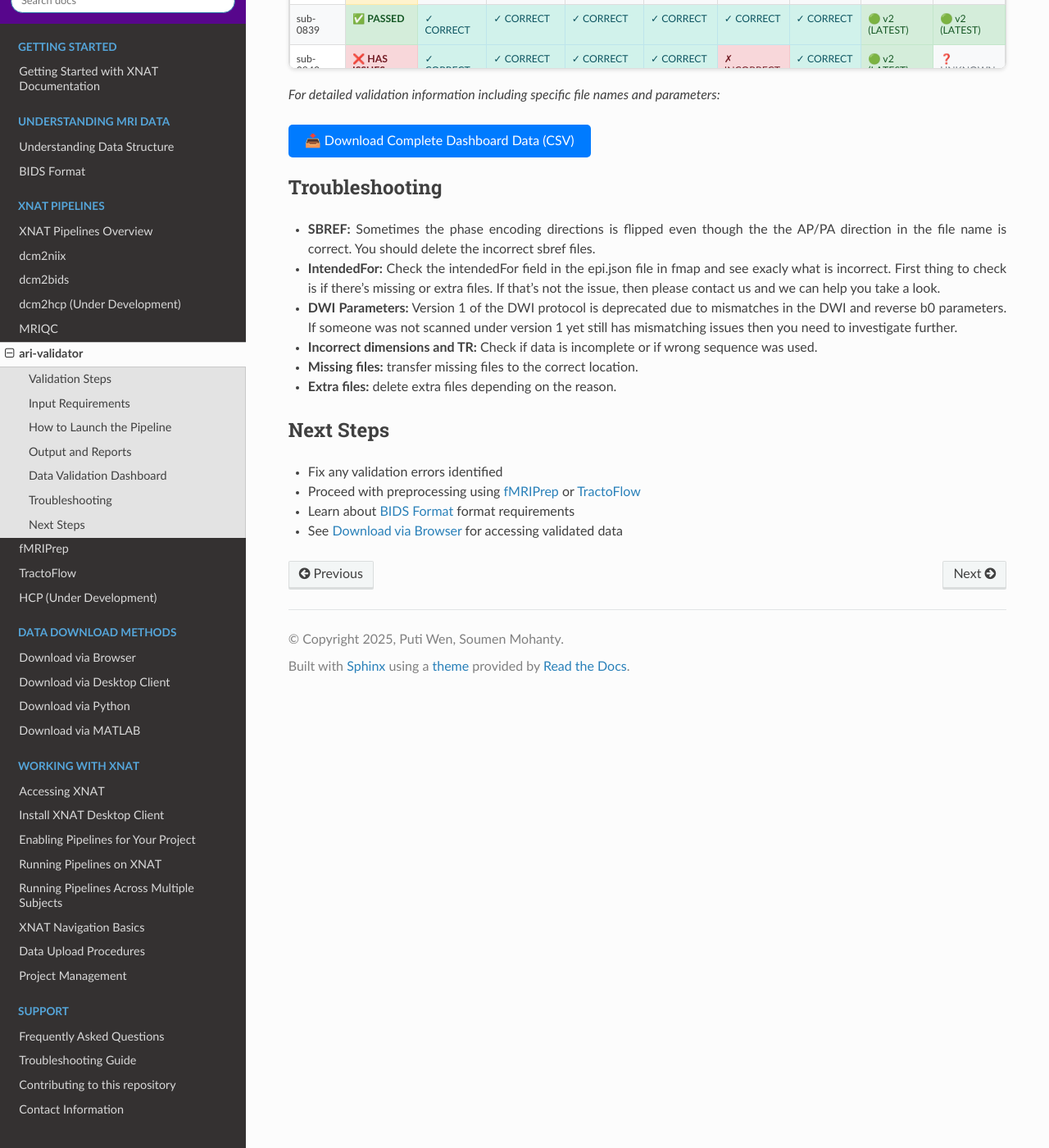
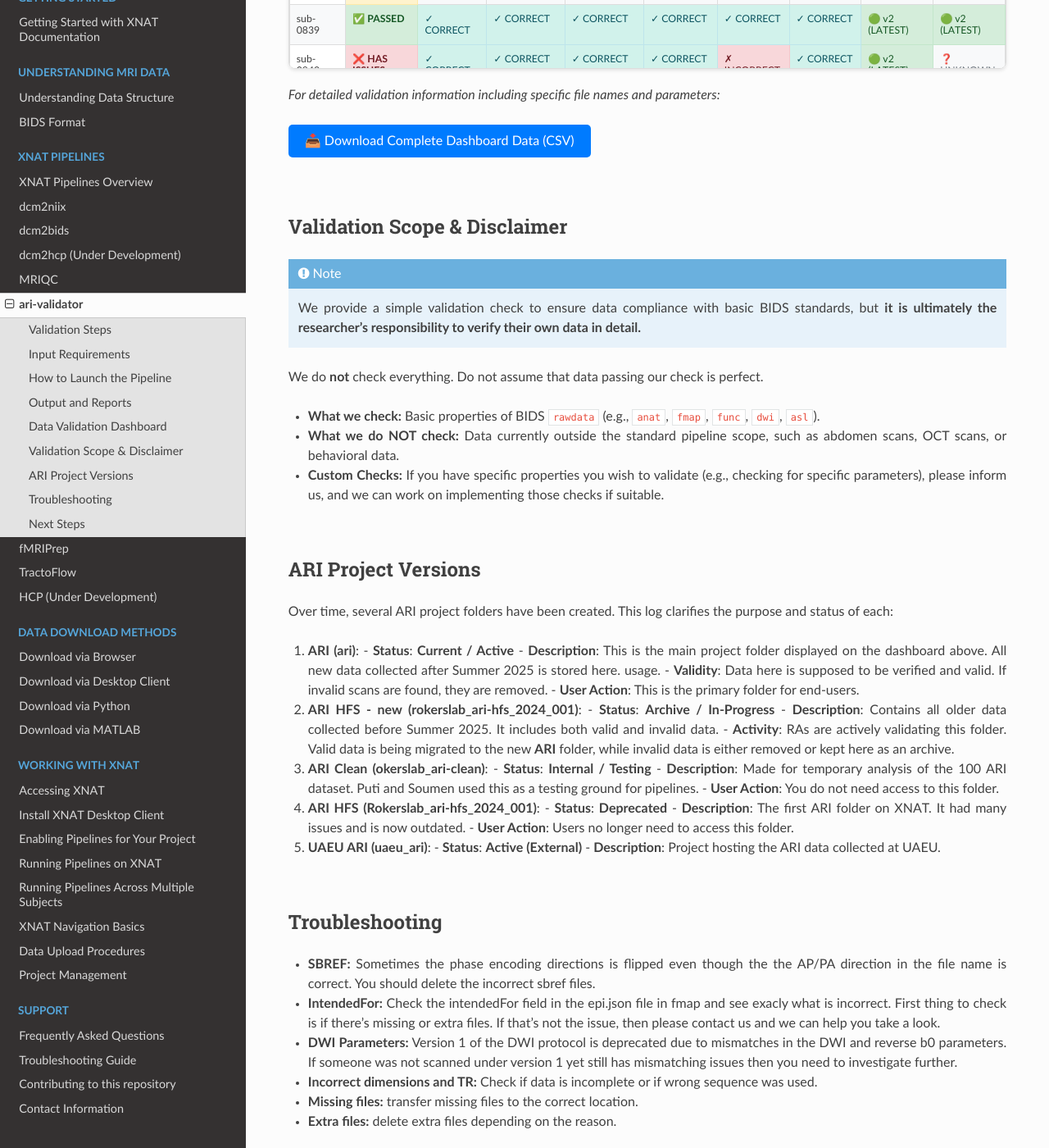
Before and after one commit to BioMedicalImaging-Core-NYUAD/xnat-docs, a Sphinx documentation site: the page built from docs/source/processing_pipelines/ari-validator.rst, in a window 1280 px wide and 1400 px high, scrolled down 1926 px. Shown: the whole window at 82% size. Built offline with Sphinx 7.4.7 and the Read the Docs theme 3.1.0, drawn with Linux system fonts in a browser that asks for light colours.

Commit message:
Update ari-validator.rst

```diff
--- a/docs/source/processing_pipelines/ari-validator.rst
+++ b/docs/source/processing_pipelines/ari-validator.rst
@@ -281,6 +281,64 @@ Data Validation Dashboard
    </div>
 
 
+
+.. raw:: html
+
+   <br>
+   <br>
+
+Validation Scope & Disclaimer
+-----------------------------
+
+.. note::
+   We provide a simple validation check to ensure data compliance with basic BIDS standards, but **it is ultimately the researcher's responsibility to verify their own data in detail.**
+
+We do **not** check everything. Do not assume that data passing our check is perfect.
+
+- **What we check:** Basic properties of BIDS ``rawdata`` (e.g., ``anat``, ``fmap``, ``func``, ``dwi``, ``asl``).
+- **What we do NOT check:** Data currently outside the standard pipeline scope, such as abdomen scans, OCT scans, or behavioral data.
+- **Custom Checks:** If you have specific properties you wish to validate (e.g., checking for specific parameters), please inform us, and we can work on implementing those checks if suitable.
+
+.. raw:: html
+
+   <br>
+   <br>
+
+ARI Project Versions
+--------------------
+
+Over time, several ARI project folders have been created. This log clarifies the purpose and status of each:
+
+1. **ARI (ari)**:
+   - **Status**: **Current / Active**
+   - **Description**: This is the main project folder displayed on the dashboard above. All new data collected after Summer 2025 is stored here. usage.
+   - **Validity**: Data here is supposed to be verified and valid. If invalid scans are found, they are removed.
+   - **User Action**: This is the primary folder for end-users.
+
+2. **ARI HFS - new (rokerslab_ari-hfs_2024_001)**:
+   - **Status**: **Archive / In-Progress**
+   - **Description**: Contains all older data collected before Summer 2025. It includes both valid and invalid data.
+   - **Activity**: RAs are actively validating this folder. Valid data is being migrated to the new **ARI** folder, while invalid data is either removed or kept here as an archive.
+
+3. **ARI Clean (okerslab_ari-clean)**:
+   - **Status**: **Internal / Testing**
+   - **Description**: Made for temporary analysis of the 100 ARI dataset. Puti and Soumen used this as a testing ground for pipelines.
+   - **User Action**: You do not need access to this folder.
+
+4. **ARI HFS (Rokerslab_ari-hfs_2024_001)**:
+   - **Status**: **Deprecated**
+   - **Description**: The first ARI folder on XNAT. It had many issues and is now outdated.
+   - **User Action**: Users no longer need to access this folder.
+
+5. **UAEU ARI (uaeu_ari)**:
+   - **Status**: **Active (External)**
+   - **Description**: Project hosting the ARI data collected at UAEU.
+
+.. raw:: html
+
+   <br>
+   <br>
+
 Troubleshooting
 ---------------
 
```
